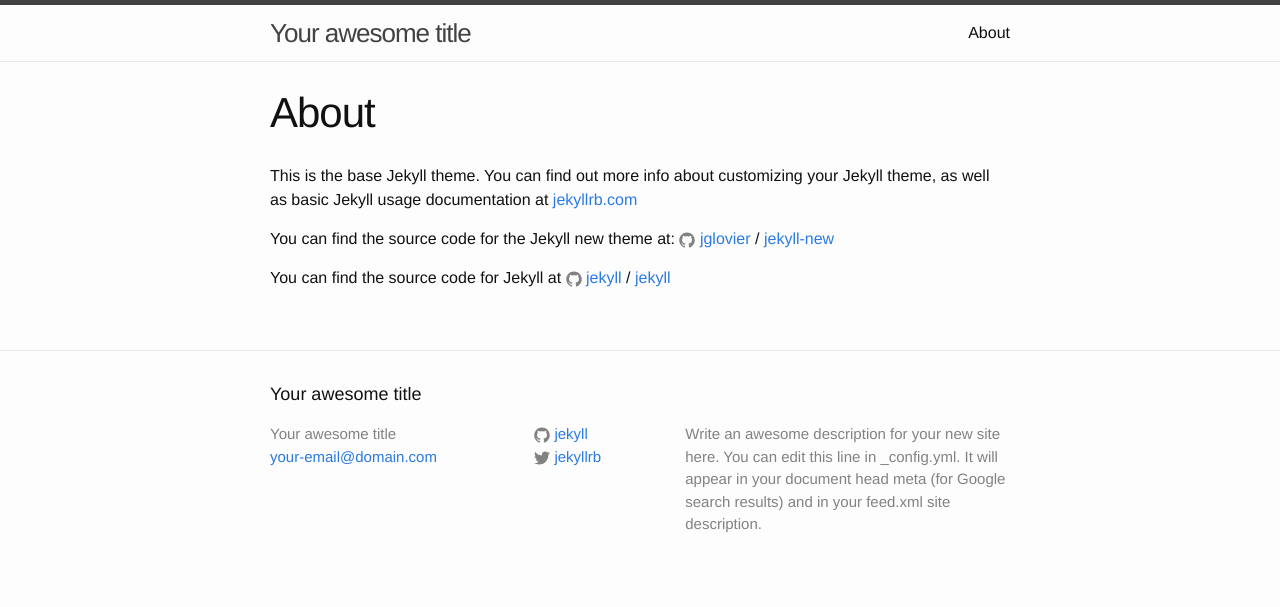
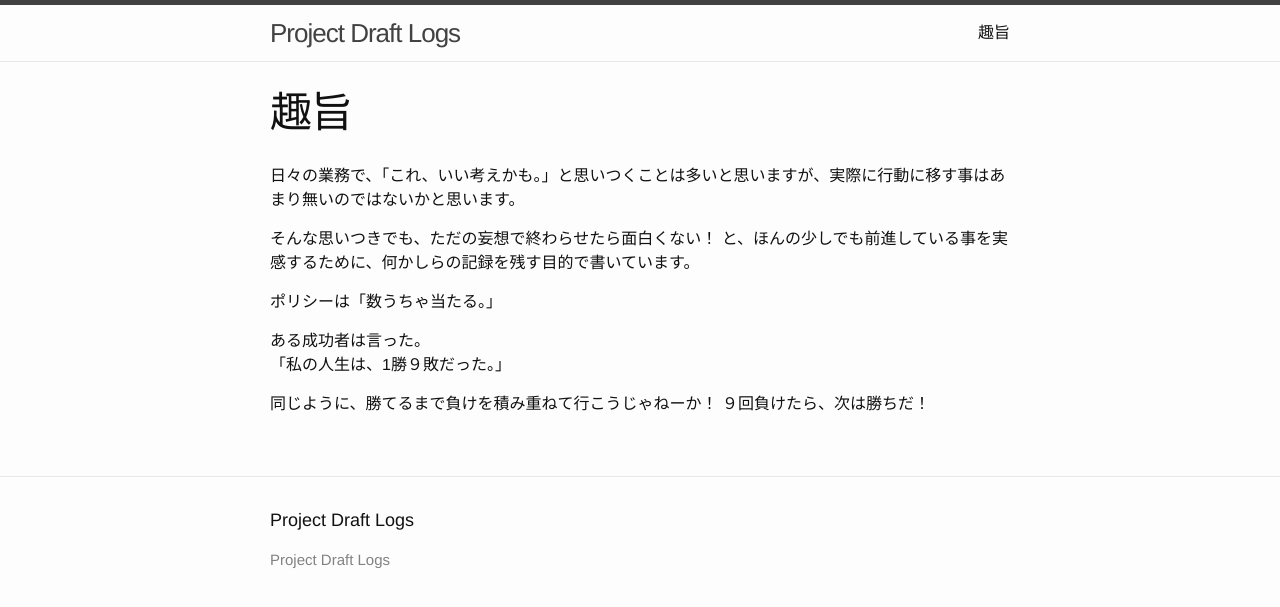
Before and after one commit to kakisoft/MyJekyllPage1, a Jekyll site: the page built from about.md, in a window 1280 px wide. Shown: the top 607 px of the page. Built offline with Jekyll 4.4.1, drawn with Linux system fonts in a browser that asks for light colours.

Commit message:
add article

```diff
--- a/_config.yml
+++ b/_config.yml
@@ -6,16 +6,16 @@
 # 'jekyll serve'. If you change this file, please restart the server process.
 
 # Site settings
-title: Your awesome title
-email: your-email@domain.com
-description: > # this means to ignore newlines until "baseurl:"
-  Write an awesome description for your new site here. You can edit this
-  line in _config.yml. It will appear in your document head meta (for
-  Google search results) and in your feed.xml site description.
-baseurl: "" # the subpath of your site, e.g. /blog
-url: "http://yourdomain.com" # the base hostname & protocol for your site
-twitter_username: jekyllrb
-github_username:  jekyll
+title: Project Draft Logs
+#email: your-email@domain.com
+#description: > # this means to ignore newlines until "baseurl:"
+#  Write an awesome description for your new site here. You can edit this
+#  line in _config.yml. It will appear in your document head meta (for
+#  Google search results) and in your feed.xml site description.
+#baseurl: "" # the subpath of your site, e.g. /blog
+#url: "http://yourdomain.com" # the base hostname & protocol for your site
+#twitter_username: jekyllrb
+#github_username:  jekyll
 
 # Build settings
 markdown: kramdown
--- a/about.md
+++ b/about.md
@@ -1,15 +1,17 @@
 ---
 layout: page
-title: About
+title: 趣旨
 permalink: /about/
 ---
 
-This is the base Jekyll theme. You can find out more info about customizing your Jekyll theme, as well as basic Jekyll usage documentation at [jekyllrb.com](http://jekyllrb.com/)
+日々の業務で、「これ、いい考えかも。」と思いつくことは多いと思いますが、実際に行動に移す事はあまり無いのではないかと思います。
 
-You can find the source code for the Jekyll new theme at:
-{% include icon-github.html username="jglovier" %} /
-[jekyll-new](https://github.com/jglovier/jekyll-new)
+そんな思いつきでも、ただの妄想で終わらせたら面白くない！ と、ほんの少しでも前進している事を実感するために、何かしらの記録を残す目的で書いています。
 
-You can find the source code for Jekyll at
-{% include icon-github.html username="jekyll" %} /
-[jekyll](https://github.com/jekyll/jekyll)
+ポリシーは「数うちゃ当たる。」
+
+ある成功者は言った。
+「私の人生は、1勝９敗だった。」
+
+同じように、勝てるまで負けを積み重ねて行こうじゃねーか！
+９回負けたら、次は勝ちだ！
```
Also changed, not shown: _posts/2017-07-09-Android-on-PBX.markdown (added, +61 -0 lines), _posts/2017-07-09-welcome-to-jekyll.markdown (deleted, +0 -25 lines), 5 other files.
